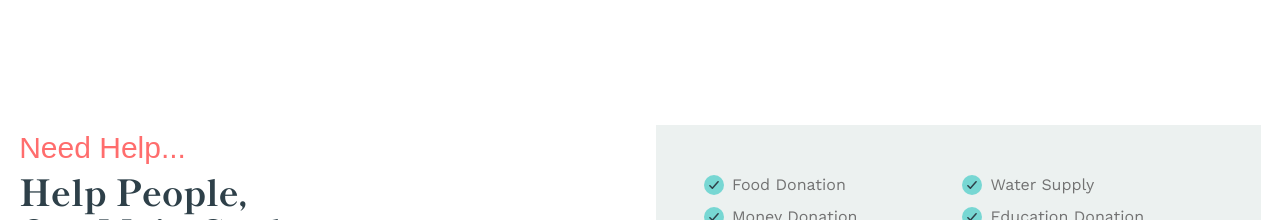
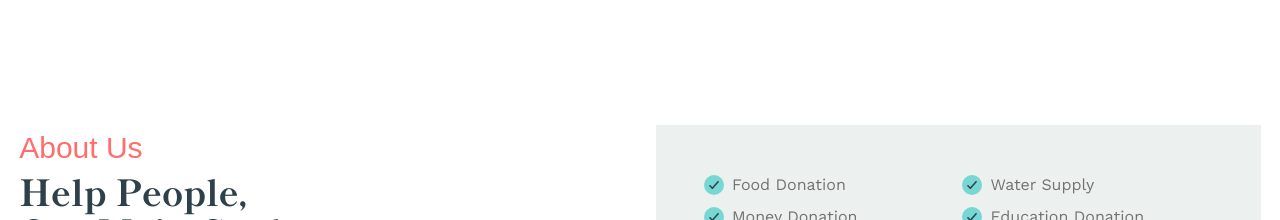
Before and after one commit to gpsimi/humanity_charity, a Next.js app: page / in a window 1280 px wide. Shown: the part 1060-1280 px from the top of the page. Built offline with nearby package versions, Linux system fonts and the light colour scheme; a web font is replaced by a local one.

Commit message:
Update HomeAbout.tsx

```diff
--- a/components/sections/HomeSection/HomeAbout.tsx
+++ b/components/sections/HomeSection/HomeAbout.tsx
@@ -15,7 +15,7 @@ const HomeAbout = () => {
 
           <div className='w-full md:w-1/2 gap-x-16'>
             <h5 className="bodySubtext-orange">
-              Need Help...
+              About Us
             </h5>
             <h2 className="bodyText-dark">
               Help People, <br />
```
